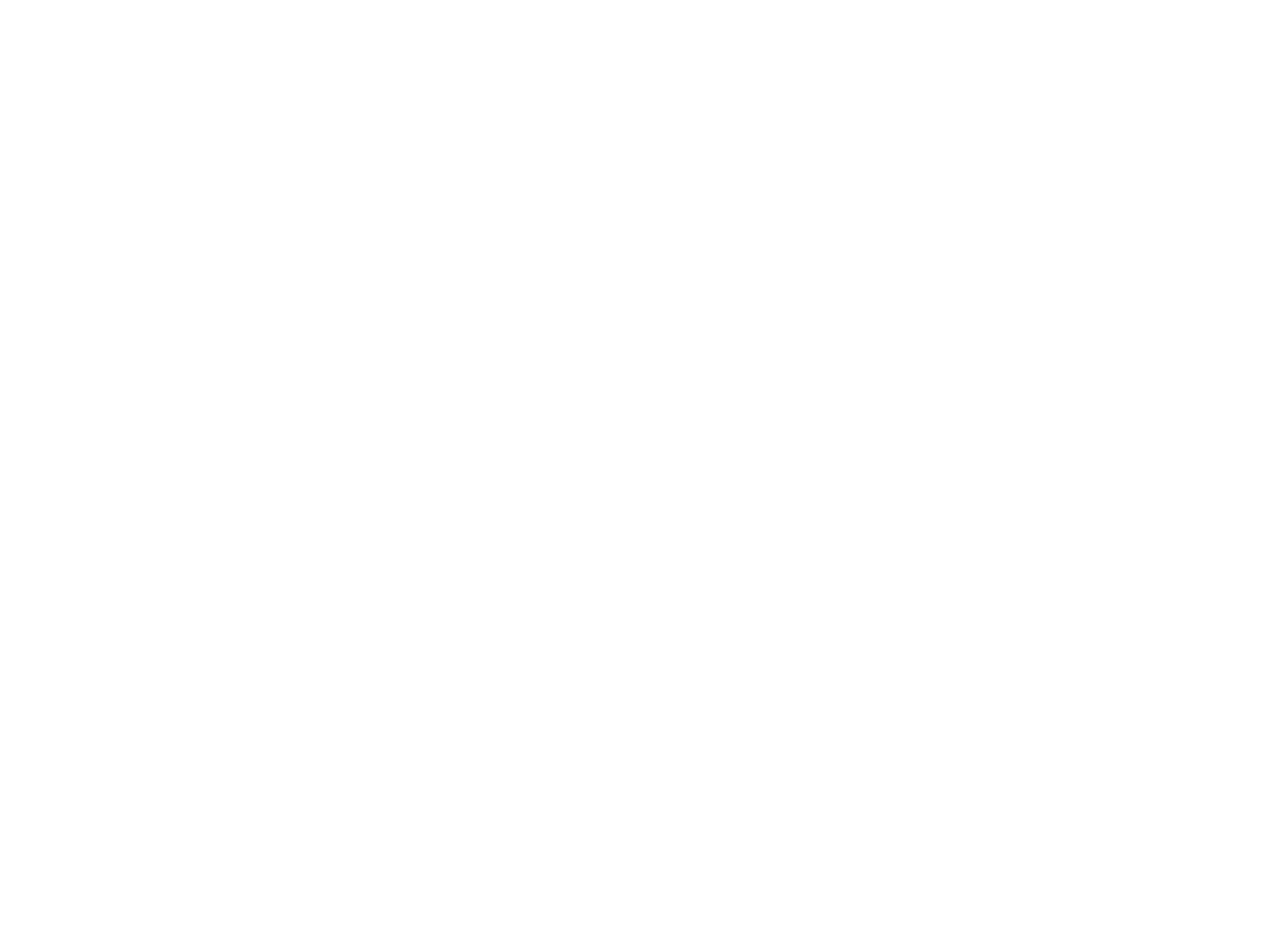
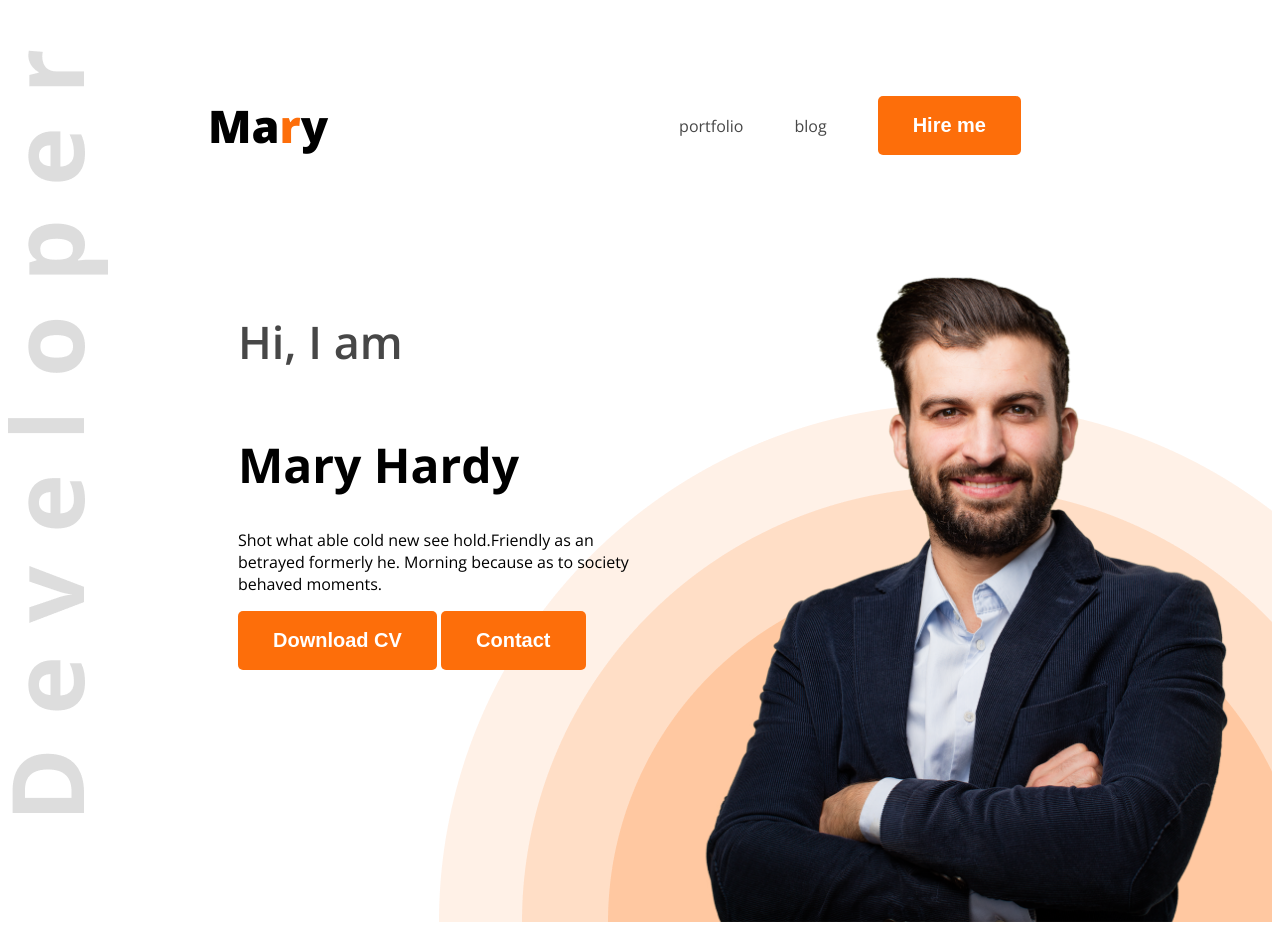
Before and after one commit to MDSainulIslam/portfolio_website, a plain HTML site: page index.html in a window 1280 px wide. Before the commit the page ends 800 px from the top, so only its background shows below. Drawn offline with nearby package versions, Linux system fonts and the light colour scheme.

Commit message:
add style

```diff
--- a/index.html
+++ b/index.html
@@ -4,11 +4,36 @@
     <meta charset="UTF-8">
     <meta name="viewport" content="width=device-width, initial-scale=1.0">
     <title>portfolio website</title>
+
+    <link rel="preconnect" href="https://fonts.googleapis.com">
+    <link rel="preconnect" href="https://fonts.gstatic.com" crossorigin>
+    <link href="https://fonts.googleapis.com/css2?family=Open+Sans:ital,wght@0,300..800;1,300..800&display=swap" rel="stylesheet">
+
+    <link rel="stylesheet" href="styles/portfolio.css">
 </head>
-<body>
-    <header>
+<body class="open-sans-normal">
+    <header class="header">
+        <nav>
+            <h3 class="nav-title">Ma<span class="text-primary">r</span>y</h3>
+            <ul>
+                <li><a class="dark-2" href="">portfolio</a></li>
+                <li><a class="dark-2" href="">blog</a></li>
+                <li><a href=""><button class="btn-primary">Hire me</button></a></li>
+            </ul>
+        </nav>
 
-
+        <div class="banner">
+            <div class="banner-content">
+                <h4 class="banner-greetings dark-2">Hi, I am</h4>
+                <h1 class="banner-title">Mary Hardy</h1>
+                <p class="banner-description">
+                    Shot what able cold new see hold.Friendly as an betrayed formerly he. Morning because as to society behaved moments.
+                </p>
+                <button class="btn-primary">Download CV</button>
+                <button class="btn-primary">Contact</button>
+            </div>
+            <img class="banner-profile-pic" src="images/hardy.png" alt="">
+        </div>
     </header>
 
     <main>
--- /dev/null
+++ b/styles/portfolio.css
@@ -0,0 +1,90 @@
+
+
+
+.open-sans-normal {
+  font-family: "Open Sans", sans-serif;
+  font-optical-sizing: auto;
+  font-style: normal;
+  font-variation-settings:
+    "wdth" 100;
+}
+
+/* shared style */
+.text-primary{
+color:#FD6E0A;
+}
+
+.dark-2{
+    color:#474747;
+}
+
+.btn-primary{
+    background-color:#FD6E0A;
+    border: none;
+    font-weight:bold;
+    color:white;
+    padding:18px 35px;
+    border-radius:5px;
+    font-size:20px;
+}
+
+/* header style */
+.header{
+    background-image: url(../images/developer.png),url(../images/header_bg.png);
+    background-repeat:no-repeat;
+    background-position:top left,bottom right;
+}
+
+
+/* nav style */
+nav {
+    display: flex;
+    align-items: center;
+    justify-content:space-between;
+    margin:50px 200px;
+}
+
+.nav-title{
+    font-weight:800;
+    font-size:45px;
+}
+
+nav ul li{
+list-style: none;
+margin-right:51px;
+}
+
+nav ul li a{
+    text-decoration: none;
+}
+
+nav ul{
+    display:flex;
+    align-items:center;
+}
+
+/* banner style */
+.banner{
+    display:flex;
+    justify-content: space-between;
+    margin:0 35px 0 230px;
+}
+
+
+.banner-content{
+    max-width: 580px;
+}
+
+.banner-greetings{
+    font-size:45px;
+    font-weight:600;
+}
+
+.banner-title{
+    font-weight:bold;
+    font-size:48px;
+}
+
+.banner-profile-pic{
+    width:580px;
+}
```
